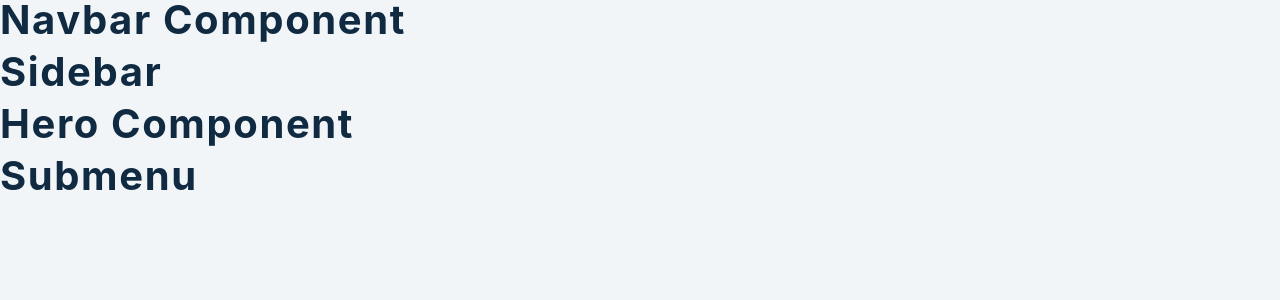
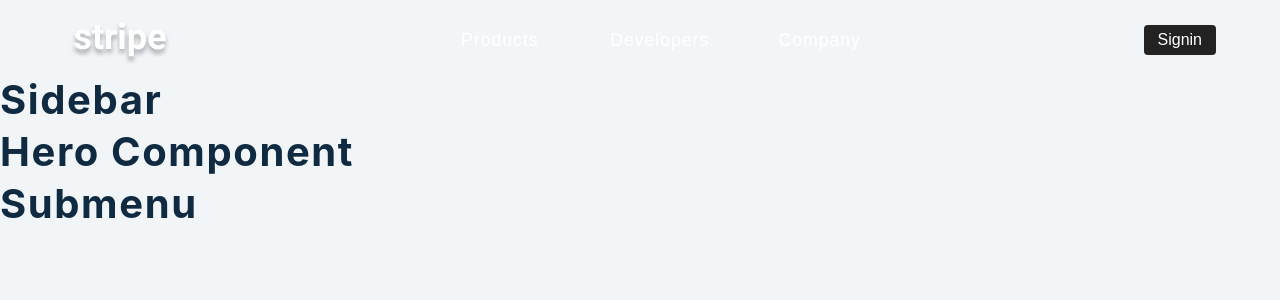
Before and after one commit to mnomanme/basicReactProject, a React (Create React App) app: page / in a window 1280 px wide. Shown: the top 300 px of the page. Built offline with nearby package versions, Linux system fonts and the light colour scheme.

Commit message:
add navbar :rocket:

```diff
--- a/src/components/Navbar.js
+++ b/src/components/Navbar.js
@@ -1,10 +1,33 @@
 import logo from '../assests/logo.svg';
 import { FaBars } from 'react-icons/fa';
+import { useGlobalContext } from '../context';
 
 export const Navbar = () => {
+	const { openSidebar, openSubmenu, closeSubmenu } = useGlobalContext();
 	return (
 		<>
-			<h2>navbar component</h2>
+			<nav className="nav">
+				<div className="nav-center">
+					<div className="nav-header">
+						<img src={logo} alt="stripe" className="nav-logo" />
+						<button className="btn toggle-btn" onClick={openSidebar}>
+							<FaBars />
+						</button>
+					</div>
+					<ul className="nav-links">
+						<li>
+							<button className="link-btn">products</button>
+						</li>
+						<li>
+							<button className="link-btn">developers</button>
+						</li>
+						<li>
+							<button className="link-btn">company</button>
+						</li>
+					</ul>
+					<button className="btn signin-btn">Signin</button>
+				</div>
+			</nav>
 		</>
 	);
 };
```
